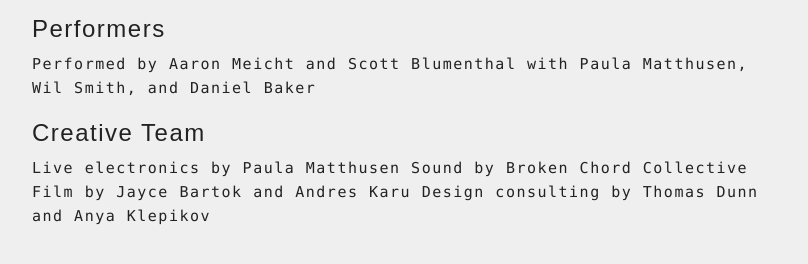
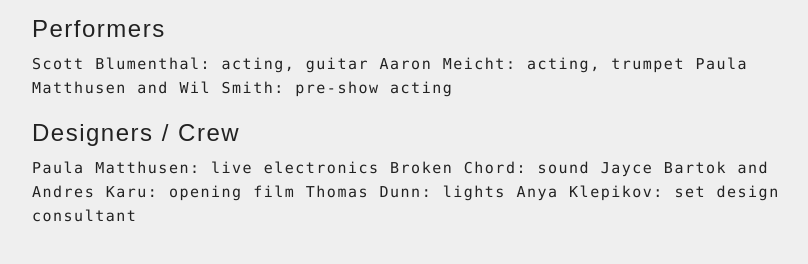
Before and after one commit to the-ozet/the-ozet.github.io, a Jekyll site: the page built from _works/alberts.md, in a window 1280 px wide, cut to the strip 461-725 px from the top of the page. Shown: the whole strip, without its empty margins (233-1041 px from the left). Built offline with Jekyll 4.4.1, drawn with Linux system fonts in a browser that asks for light colours.

Commit message:
Update alberts.md

```diff
--- a/_works/alberts.md
+++ b/_works/alberts.md
@@ -17,12 +17,14 @@ Ten years before the historic launch of the Collective Sphere OZET, five men end
 
 ### Performers
 
-Performed by Aaron Meicht and Scott Blumenthal
-with Paula Matthusen, Wil Smith, and Daniel Baker
+Scott Blumenthal: acting, guitar
+Aaron Meicht: acting, trumpet
+Paula Matthusen and Wil Smith: pre-show acting
 
-### Creative Team
+### Designers / Crew
 
-Live electronics by Paula Matthusen
-Sound by Broken Chord Collective
-Film by Jayce Bartok and Andres Karu
-Design consulting by Thomas Dunn and Anya Klepikov
+Paula Matthusen: live electronics
+Broken Chord: sound
+Jayce Bartok and Andres Karu: opening film
+Thomas Dunn: lights
+Anya Klepikov: set design consultant
```
